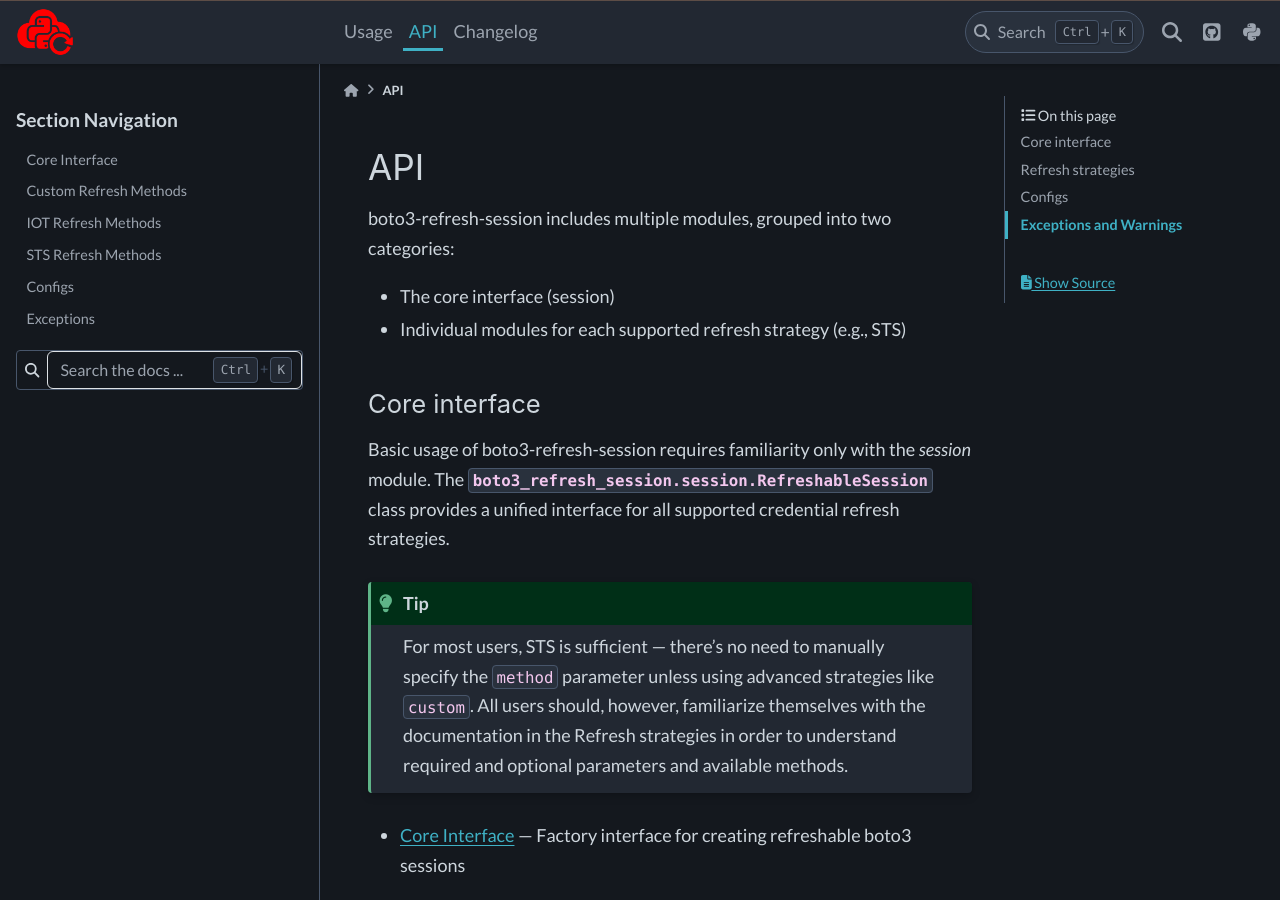
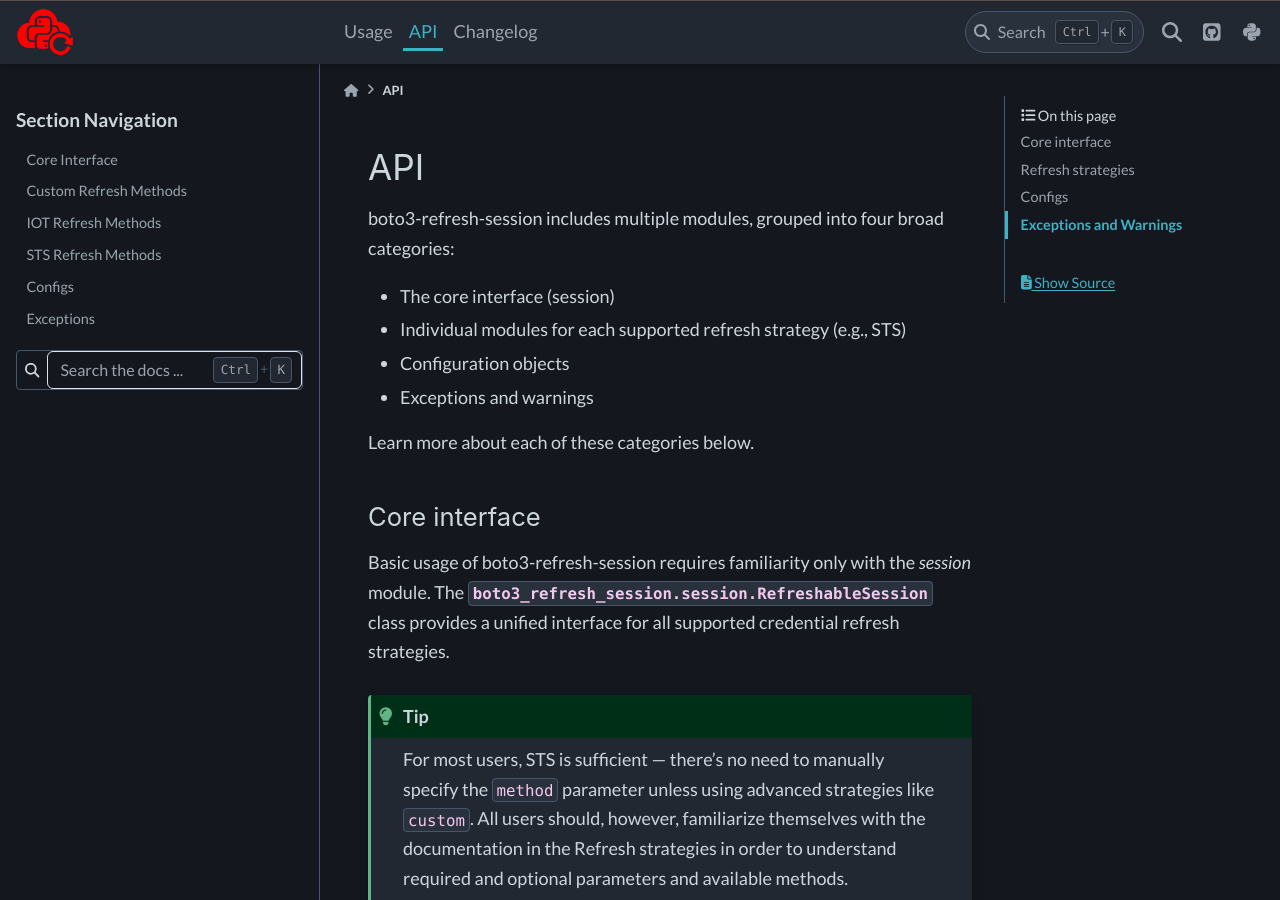
Before and after one commit to michaelthomasletts/boto3-refresh-session, a Sphinx documentation site: the page built from doc/api/index.rst, in a window 1280 px wide and 900 px high. Built offline with Sphinx 7.4.7 and the PyData theme 0.15.4, drawn with Linux system fonts in a browser that asks for light colours.

```diff
--- a/doc/api/index.rst
+++ b/doc/api/index.rst
@@ -5,10 +5,14 @@
 API
 ===
 
-boto3-refresh-session includes multiple modules, grouped into two categories:
+boto3-refresh-session includes multiple modules, grouped into four broad categories:
 
 - The core interface (session)
 - Individual modules for each supported refresh strategy (e.g., STS)
+- Configuration objects
+- Exceptions and warnings
+
+Learn more about each of these categories below.
 
 .. toctree::
    :maxdepth: 1
```
Also changed, not shown: README.md (+2 -2 lines).
